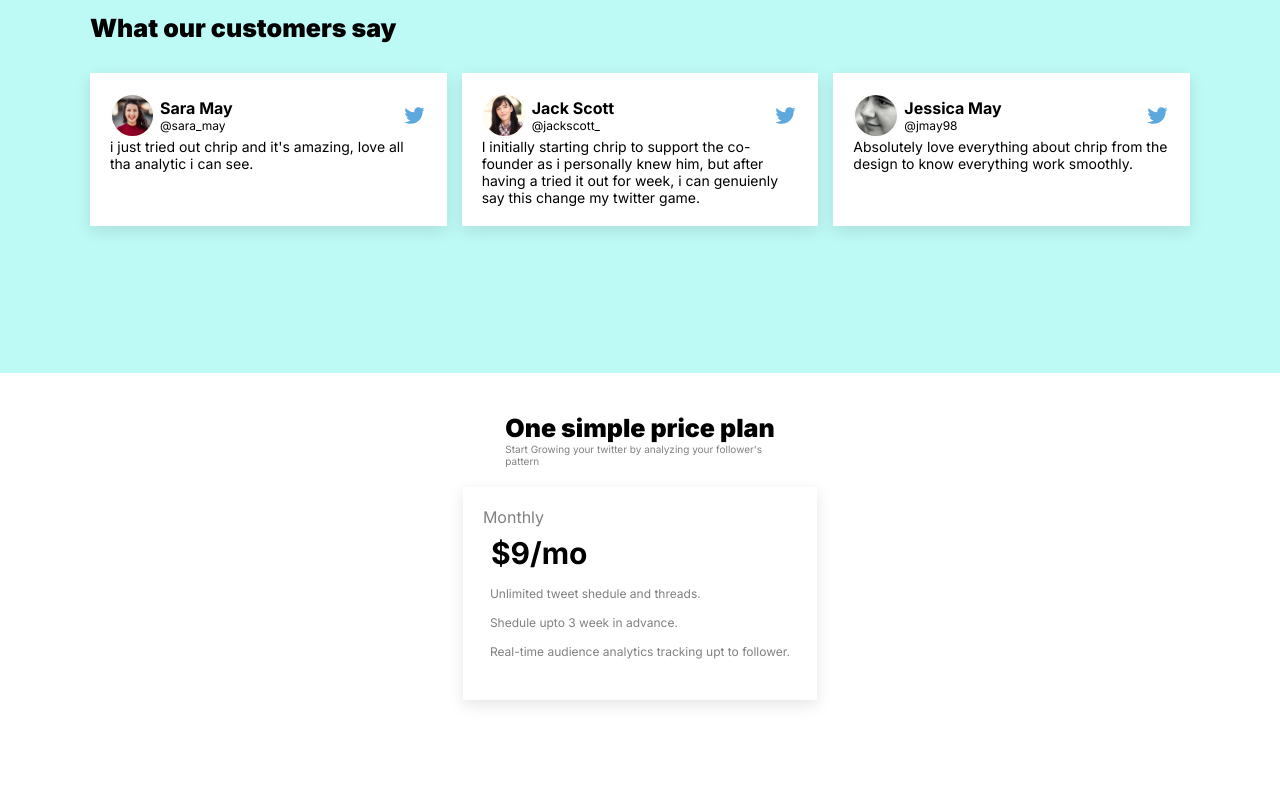
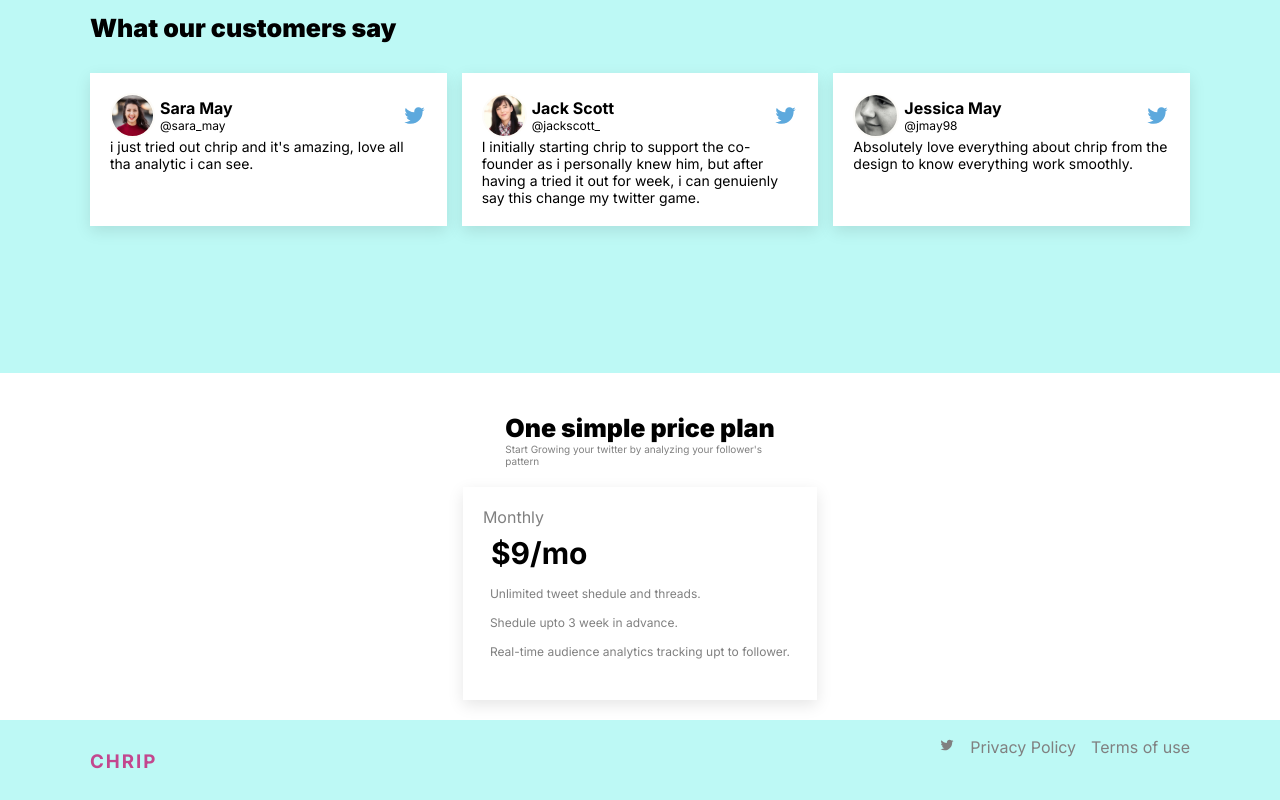
Before and after one commit to encode977/chrip-landingpage, a React (Create React App) app: page / in a window 1280 px wide. Shown: the part 1211-2011 px from the top of the page. Before the commit the page ends 1931 px from the top, so only its background shows below. Built offline with nearby package versions, Linux system fonts and the light colour scheme.

Commit message:
footer complete

```diff
--- a/src/App.js
+++ b/src/App.js
@@ -4,6 +4,7 @@ import Features from "./components/Features";
 import Banner from "./pages/Banner";
 import Reviews from "./pages/Reviews";
 import PriceBox from "./pages/PriceBox";
+import Footer from "./components/Footer";
 
 function App() {
   return (
@@ -28,7 +29,7 @@ function App() {
           <Reviews />
         </div>
       </section>
-      <div className="fourth">
+      <section className="fourth">
         <div className="app__body">
           <div className="price">
             <div className="price__description">
@@ -41,7 +42,12 @@ function App() {
             <PriceBox />
           </div>
         </div>
-      </div>
+      </section>
+      <section className="fifth">
+        <div className="app__body">
+          <Footer />
+        </div>
+      </section>
     </div>
   );
 }
--- a/src/App.scss
+++ b/src/App.scss
@@ -38,4 +38,9 @@
       }
     }
   }
+
+  .fifth {
+    background-color: #bdf9f5;
+    height: 10vh;
+  }
 }
--- a/src/components/Footer.js
+++ b/src/components/Footer.js
@@ -1,8 +1,20 @@
 import React from "react";
 import "./Footer.scss";
+import { AiOutlineTwitter } from "react-icons/ai";
 
 function Footer() {
-  return <div></div>;
+  return (
+    <footer className="footer">
+      <h3>CHRIP</h3>
+      <ul>
+        <li>
+          <AiOutlineTwitter />
+        </li>
+        <li>Privacy Policy</li>
+        <li>Terms of use</li>
+      </ul>
+    </footer>
+  );
 }
 
 export default Footer;
--- a/src/components/Footer.scss
+++ b/src/components/Footer.scss
@@ -0,0 +1,20 @@
+.footer {
+  display: flex;
+  align-items: center;
+  justify-content: space-between;
+  h3 {
+    color: #c3478e;
+    font-weight: 700;
+    letter-spacing: 2px;
+    margin-top: 30px;
+  }
+  ul {
+    display: flex;
+    align-items: center;
+
+    li {
+      margin-left: 15px;
+      color: gray;
+    }
+  }
+}
```
